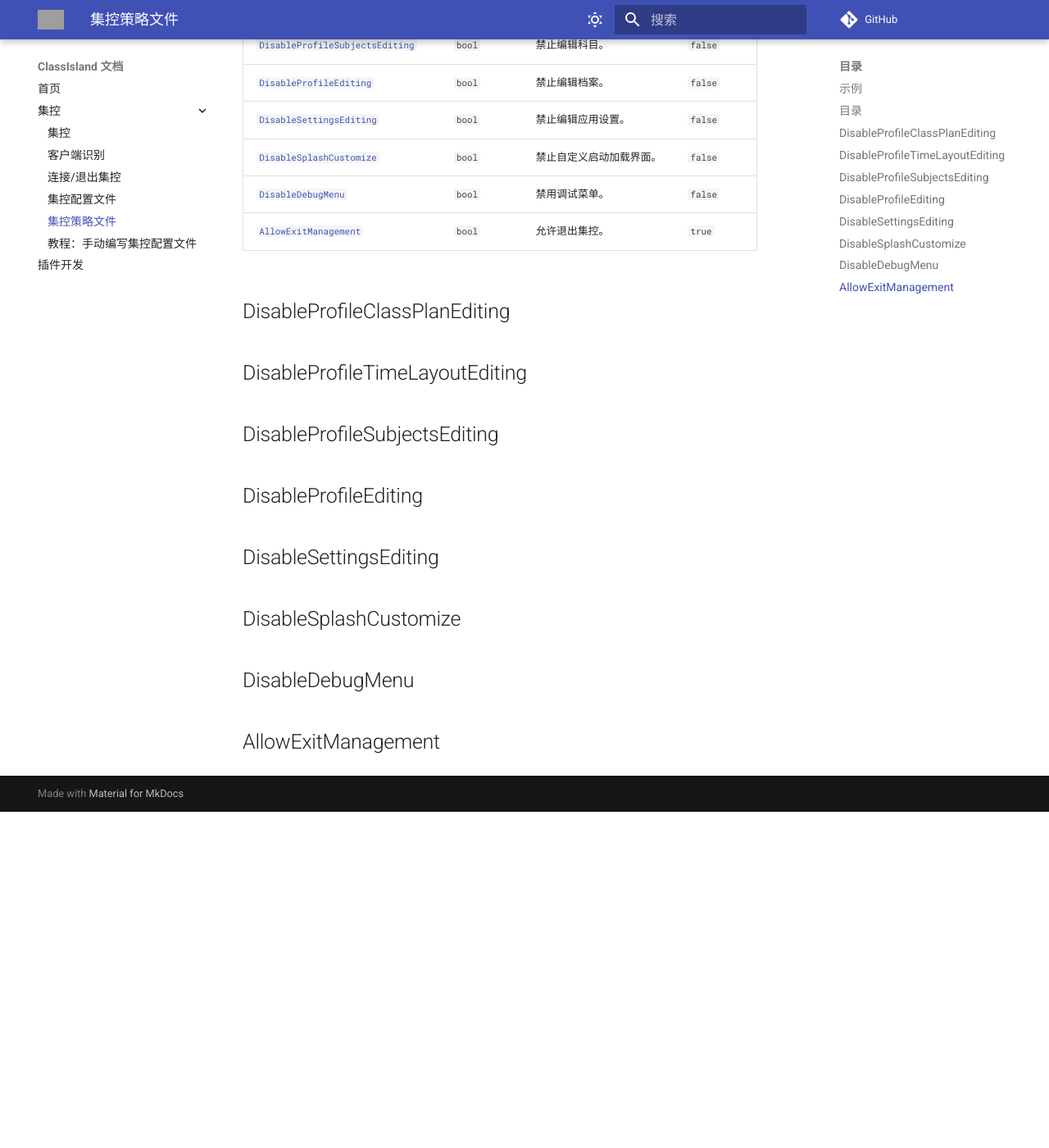
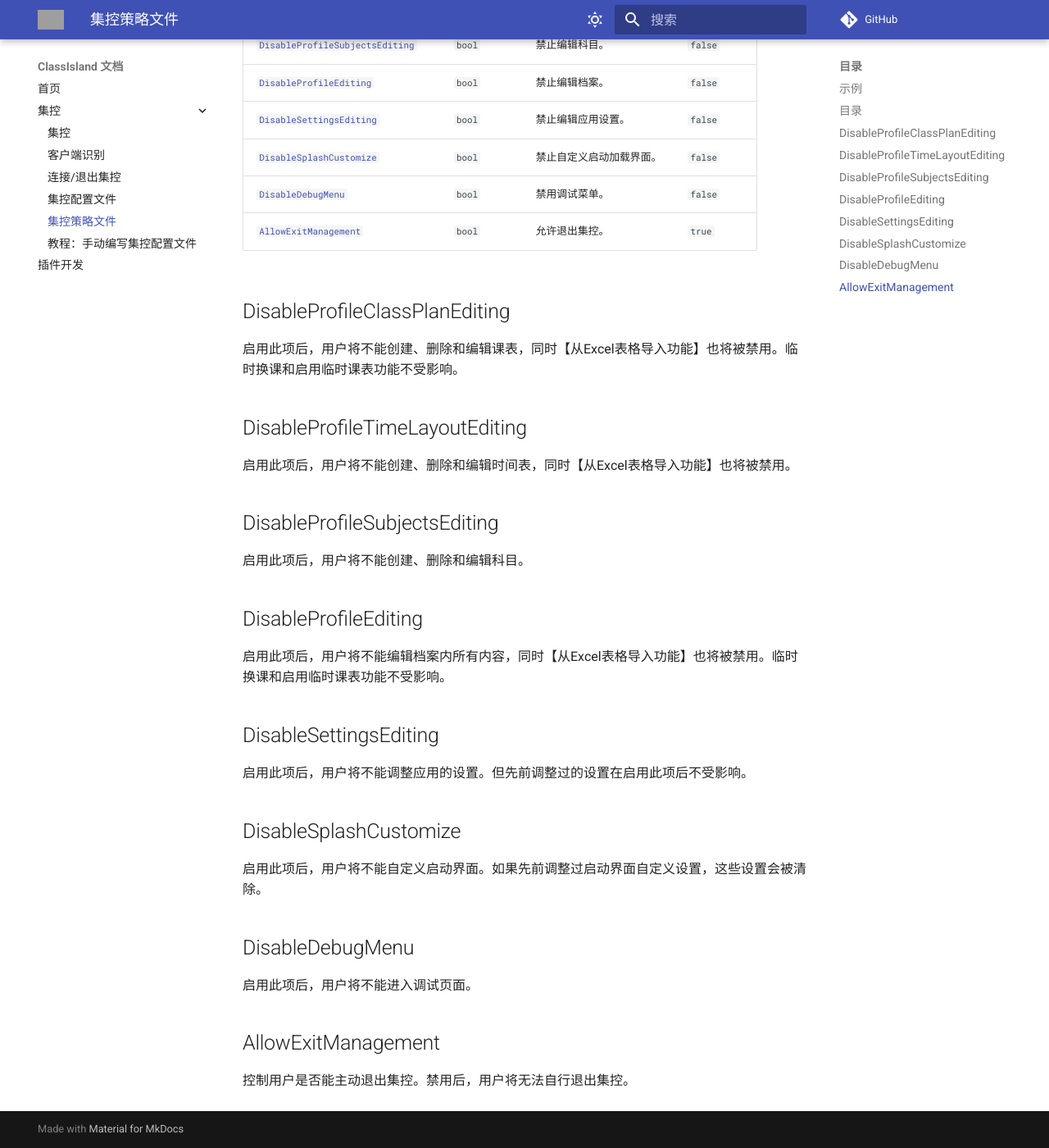
Before and after one commit to ClassIsland/classisland-docs, an MkDocs documentation site: the page built from docs/management/policy.md, in a window 1280 px wide and 1400 px high, scrolled down 770 px. Shown: the whole window at 82% size. Built offline with MkDocs 1.6.1 and Material for MkDocs 9.7.7, drawn with Linux system fonts in a browser that asks for light colours; comment, search, counter and statistics services are not loaded; before the commit the page ends 1760 px from its top, so only the background shows below that; grey boxes are pictures that could not be loaded.

Commit message:
doc: 补充集控文档

```diff
--- a/docs/management/policy.md
+++ b/docs/management/policy.md
@@ -32,18 +32,42 @@
 | [`DisableDebugMenu`](#DisableDebugMenu) | `bool` | 禁用调试菜单。 | `false` |
 | [`AllowExitManagement`](#AllowExitManagement) | `bool` | 允许退出集控。 | `true` |
 
+<a id="DisableProfileClassPlanEditing"></a>
 ## DisableProfileClassPlanEditing
 
+启用此项后，用户将不能创建、删除和编辑课表，同时【从Excel表格导入功能】也将被禁用。临时换课和启用临时课表功能不受影响。
+
+<a id="DisableProfileTimeLayoutEditing"></a>
 ## DisableProfileTimeLayoutEditing
 
+启用此项后，用户将不能创建、删除和编辑时间表，同时【从Excel表格导入功能】也将被禁用。
+
+<a id="DisableProfileSubjectsEditing"></a>
 ## DisableProfileSubjectsEditing
 
+启用此项后，用户将不能创建、删除和编辑科目。
+
+<a id="DisableProfileEditing"></a>
 ## DisableProfileEditing
 
+启用此项后，用户将不能编辑档案内所有内容，同时【从Excel表格导入功能】也将被禁用。临时换课和启用临时课表功能不受影响。
+
+<a id="DisableSettingsEditing"></a>
 ## DisableSettingsEditing
 
+启用此项后，用户将不能调整应用的设置。但先前调整过的设置在启用此项后不受影响。
+
+<a id="DisableSplashCustomize"></a>
 ## DisableSplashCustomize
 
+启用此项后，用户将不能自定义启动界面。如果先前调整过启动界面自定义设置，这些设置会被清除。
+
+<a id="DisableDebugMenu"></a>
 ## DisableDebugMenu
 
+启用此项后，用户将不能进入调试页面。
+
+<a id="AllowExitManagement"></a>
 ## AllowExitManagement
+
+控制用户是否能主动退出集控。禁用后，用户将无法自行退出集控。
```
